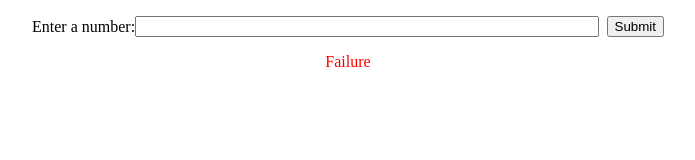
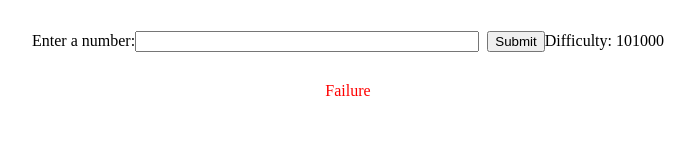
Before and after one commit to yatharthb/PoW-Simulator, a plain HTML site: page index.html in a window 1280 px wide. Both pictures are taken after typing "Sample" into the empty fields and a click on the button "Submit". Shown: the whole page, without its empty margins (292-987 px from the left). Drawn offline with Linux system fonts and the light colour scheme.

Commit message:
Difficulty is now visible on screen

```diff
--- a/index.html
+++ b/index.html
@@ -10,6 +10,7 @@
         <label for="number-input">Enter a number:</label>
         <input type="text" id="number-input" class="form-control">
         <button id="submit-button" class="btn btn-primary">Submit</button>
+        <p> Difficulty: <span id="difficulty"></span> </p>
       </div>
     </div>
     <script src="scripts/script.js"></script>
--- a/scripts/script.js
+++ b/scripts/script.js
@@ -3,11 +3,10 @@ const numberInput = document.getElementById("number-input");
 const successMessage = document.createElement("p");
 successMessage.setAttribute("id", "success-message");
 document.body.appendChild(successMessage);
-
 const failureMessage = document.createElement("p");
 failureMessage.setAttribute("id", "failure-message");
 document.body.appendChild(failureMessage);
-
+const difficultySpan = document.getElementById("difficulty");
 let nonce = Math.floor(Math.random() * 999999);
 let difficulty = 100000;
 submitButton.addEventListener("click", (e) => {
@@ -22,6 +21,7 @@ submitButton.addEventListener("click", (e) => {
     }, 5000);
     nonce = Math.floor(Math.random() * 999999);
     difficulty = Math.max(difficulty * 0.9, 10);
+    difficultySpan.textContent = difficulty;
   } else {
     failureMessage.textContent = "Failure";
     failureMessage.style.color = "red";
@@ -30,6 +30,7 @@ submitButton.addEventListener("click", (e) => {
       failureMessage.style.display = "none";
     }, 5000);
     difficulty = Math.min(difficulty * 1.01, 500000);
+    difficultySpan.textContent = difficulty;
   }
   numberInput.value = "";
 });
```
